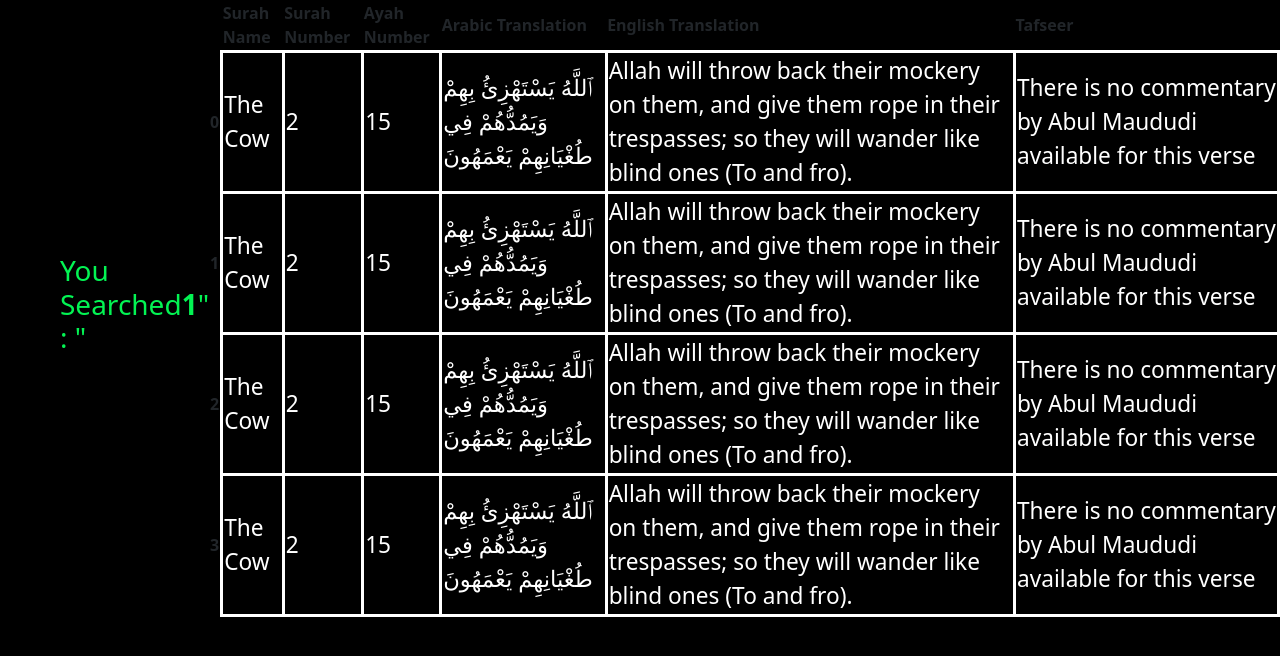
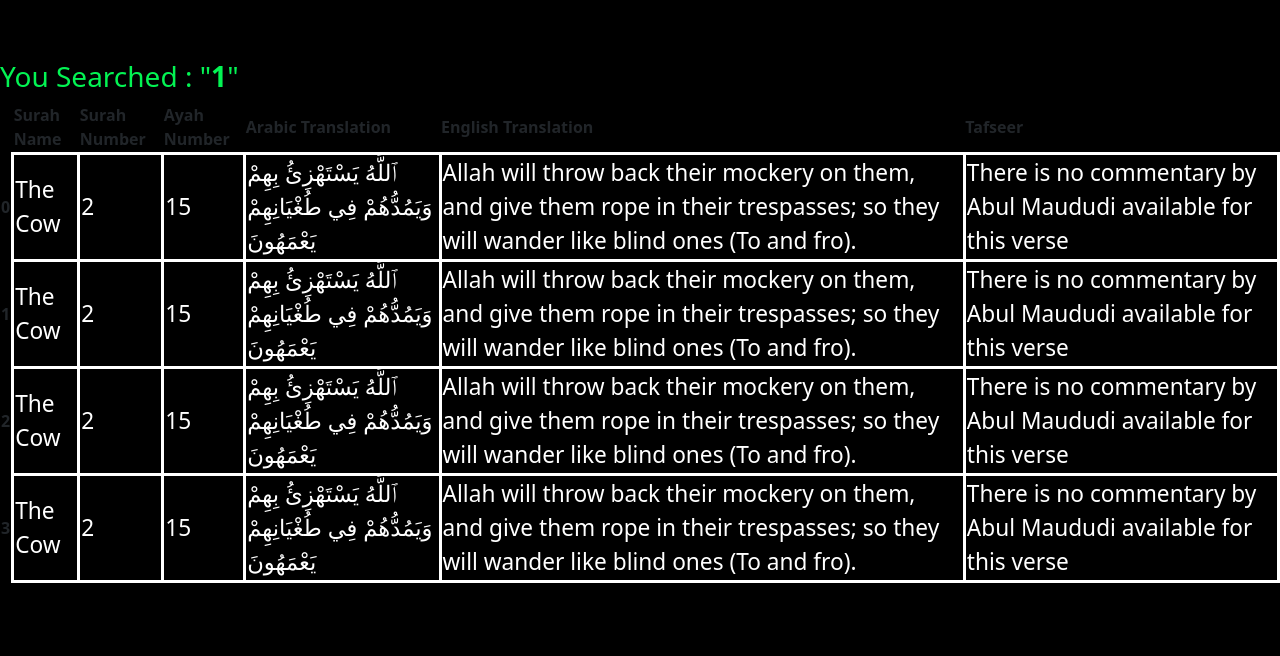
Before and after one commit to alizahidraja/IslamAI, a Flask app: a page that uses app/templates/query_results.html in a window 1280 px wide. Shown: the top 656 px of the page. Run offline with Flask 2, Linux system fonts and the light colour scheme.

Commit message:
Update query_results.html

```diff
--- a/app/templates/query_results.html
+++ b/app/templates/query_results.html
@@ -9,7 +9,6 @@
     <title>IslamAI Search</title>
     <style>
         body {
-            display: flex;
             background: #000;
             align-items: center;
             justify-content: center;
@@ -21,10 +20,8 @@
     <a href="{{home_url}}">
         <img src="back.jpg" height="60" style="transform: translate(-370%,0%);" />
     </a>
-    <h3 style="color: #03f453;">You Searched : "</h3>
-    <h3 style="color: #03f453;"><b>{{query}}</b></h3>
-    <h3 style="color: #03f453;">"</h3>
-    <p style="transform: translate(-200%,500%); color: aliceblue;">{{answer|safe}}</p>
+    <h3 style="color: #03f453;">You Searched : "<b>{{query}}</b>"</h3>
+    <table style="transform: translate(-40000% ,-40000%);">{{answer|safe}}</table>
 
 </body>
 
```
